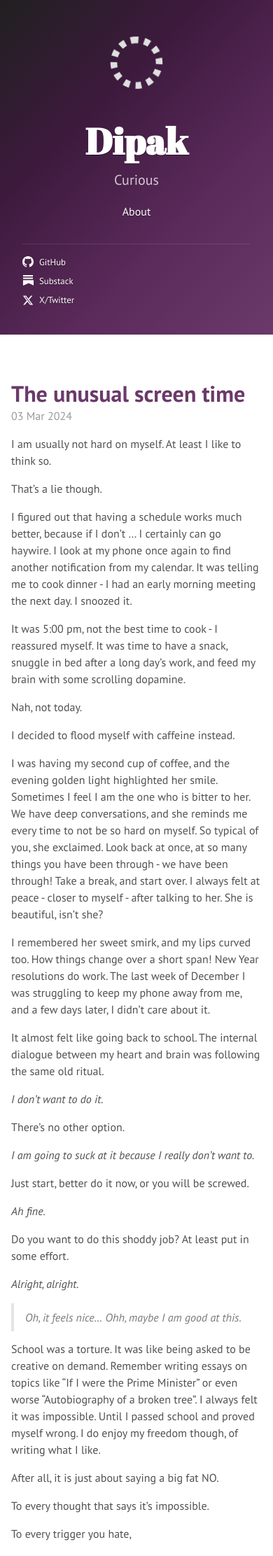
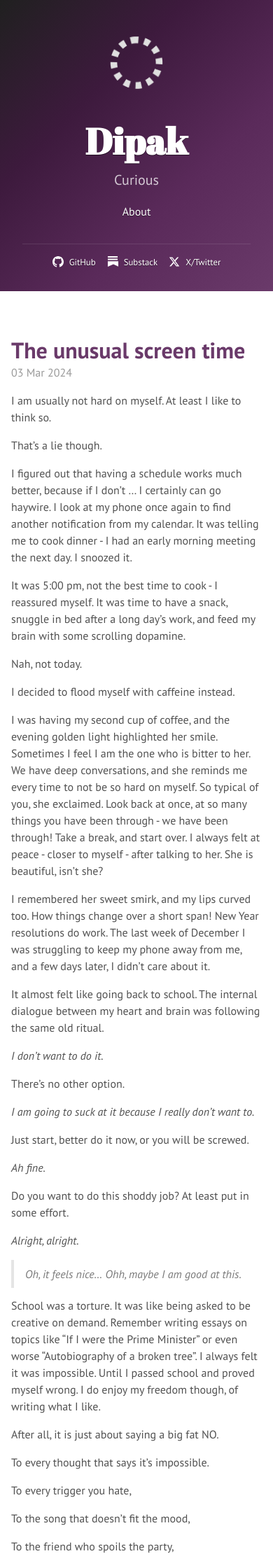
Before and after one commit to wandip/wandip.github.io, a Jekyll site: the page built from index.html, in a window 390 px wide. Shown: the top 2223 px of the page at 70% size. Built offline with Jekyll 4.4.1, drawn with Linux system fonts in a browser that asks for light colours; the list of posts is cut into pages by our own code.

Commit message:
Update social link css

```diff
--- a/public/css/hyde.css
+++ b/public/css/hyde.css
@@ -401,6 +401,22 @@ a.sidebar-nav-item:focus {
   margin-right: 0.5rem;
 }
 
+/* Mobile styles for social links */
+@media (max-width: 48em) {
+  .sidebar-social {
+    display: flex;
+    flex-wrap: wrap;
+    gap: 1rem;
+    justify-content: center;
+    text-align: center;
+  }
+
+  .social-link {
+    margin-bottom: 0;
+    justify-content: center;
+  }
+}
+
 /* Share Buttons */
 .share-buttons {
   margin: 3rem 0;
```
